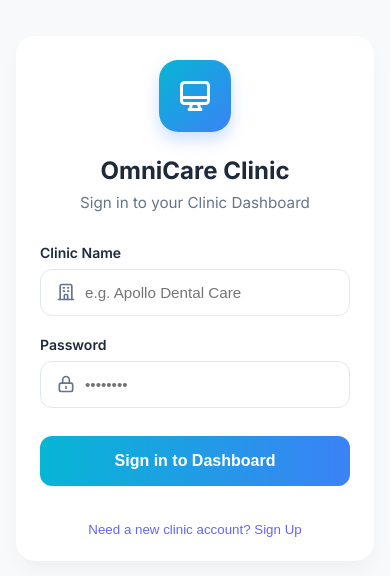
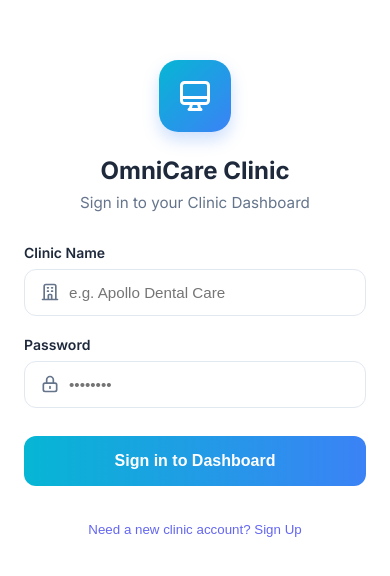
Before and after one commit to bruvolabsteam-hue/QueueCare, a Next.js app in the folder clinic-dashboard/: page / in a window 390 px wide. Shown: the part 124-700 px from the top of the page. Built offline with nearby package versions, Linux system fonts and the light colour scheme; no server answers.

Commit message:
Make mobile UI fully immersive and full screen

```diff
--- a/clinic-dashboard/app/page.module.css
+++ b/clinic-dashboard/app/page.module.css
@@ -177,9 +177,17 @@
 }
 
 @media (max-width: 480px) {
+  .container {
+    padding: 0;
+    background-color: var(--color-surface);
+  }
   .loginCard {
-    padding: 1.5rem;
-    border-radius: 1.2rem;
+    padding: 2rem 1.5rem;
+    border-radius: 0;
+    box-shadow: none;
+    max-width: 100%;
+    min-height: 100vh;
+    justify-content: center;
   }
   .title {
     font-size: 1.5rem;
```
